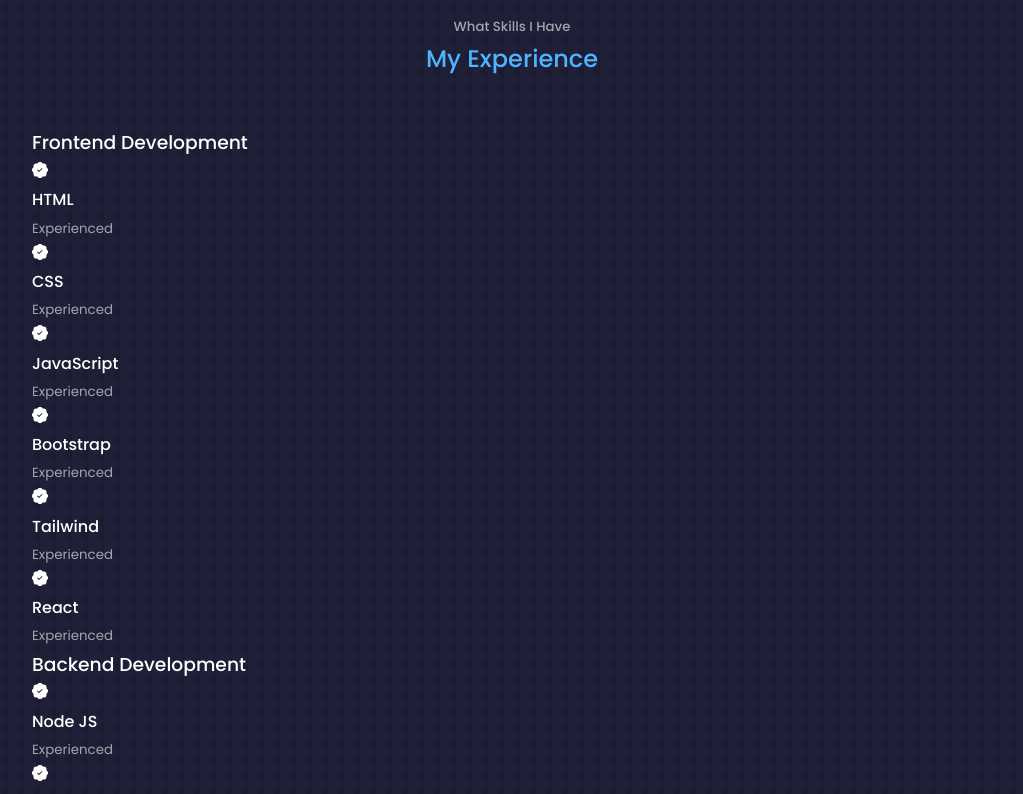
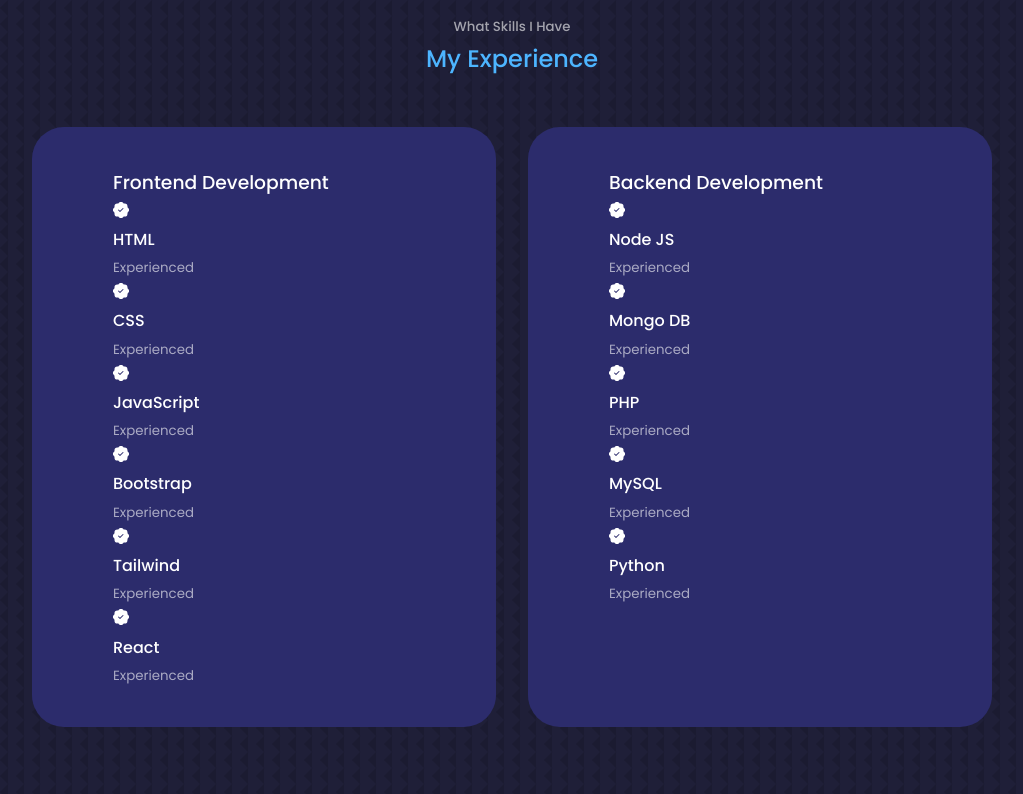
Before and after one commit to EngrAminullah/my-portfolio, a React (Create React App) app: page / in a window 1280 px wide. Shown: the part 1840-2634 px from the top of the page, without its empty margins (128-1151 px from the left). Built offline with nearby package versions, Linux system fonts and the light colour scheme.

Commit message:
css for experience component

```diff
--- a/src/components/experience/experience.css
+++ b/src/components/experience/experience.css
@@ -0,0 +1,17 @@
+.experience__container{
+    display: grid;
+    grid-template-columns: 1fr 1fr;
+    gap: 2rem;
+}
+.experience__container > div {
+    background: var(--color-bg-variant);
+    padding: 2.4rem 5rem;
+    border-radius: 2rem;
+    border: 1px solid transparent;
+    transition: var(--transition);
+}
+.experience__container > div:hover {
+    background: transparent;
+    border-color: var(--color-primary-variant);
+    cursor: default;
+}
```
